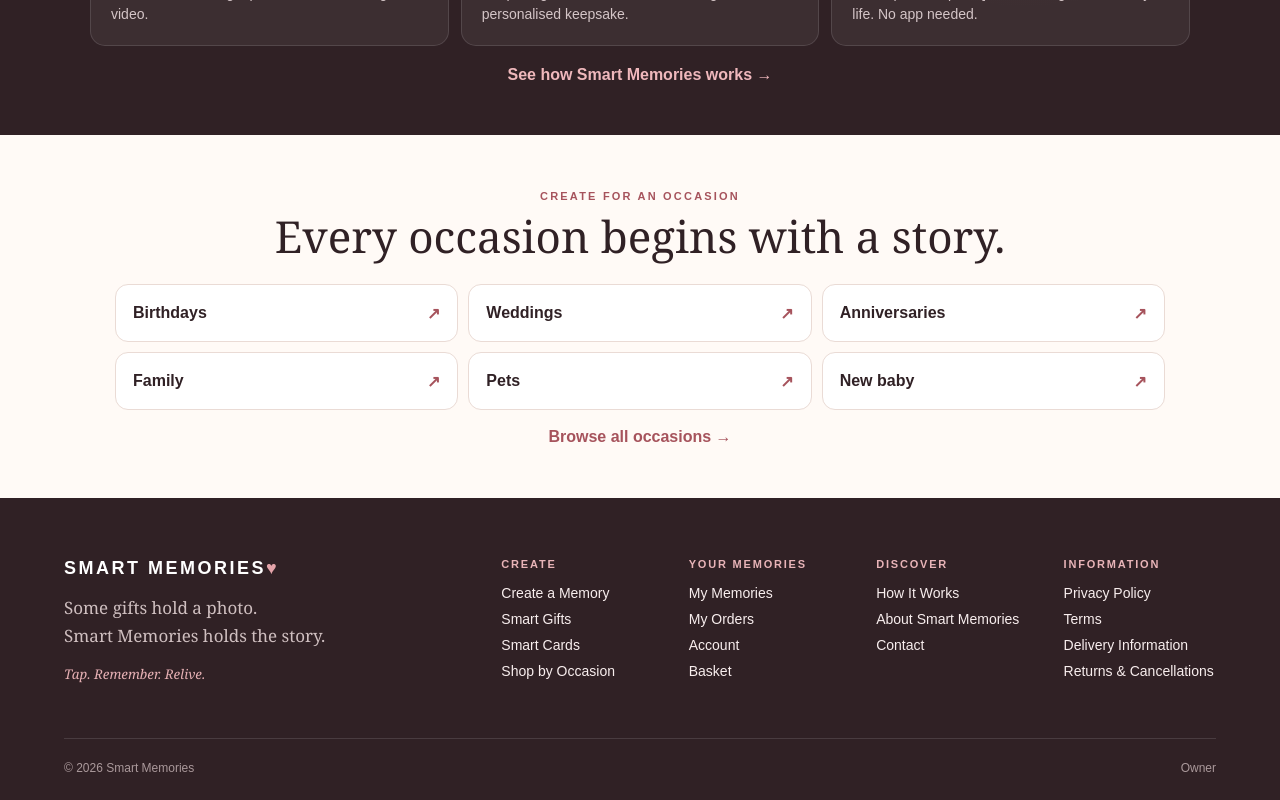
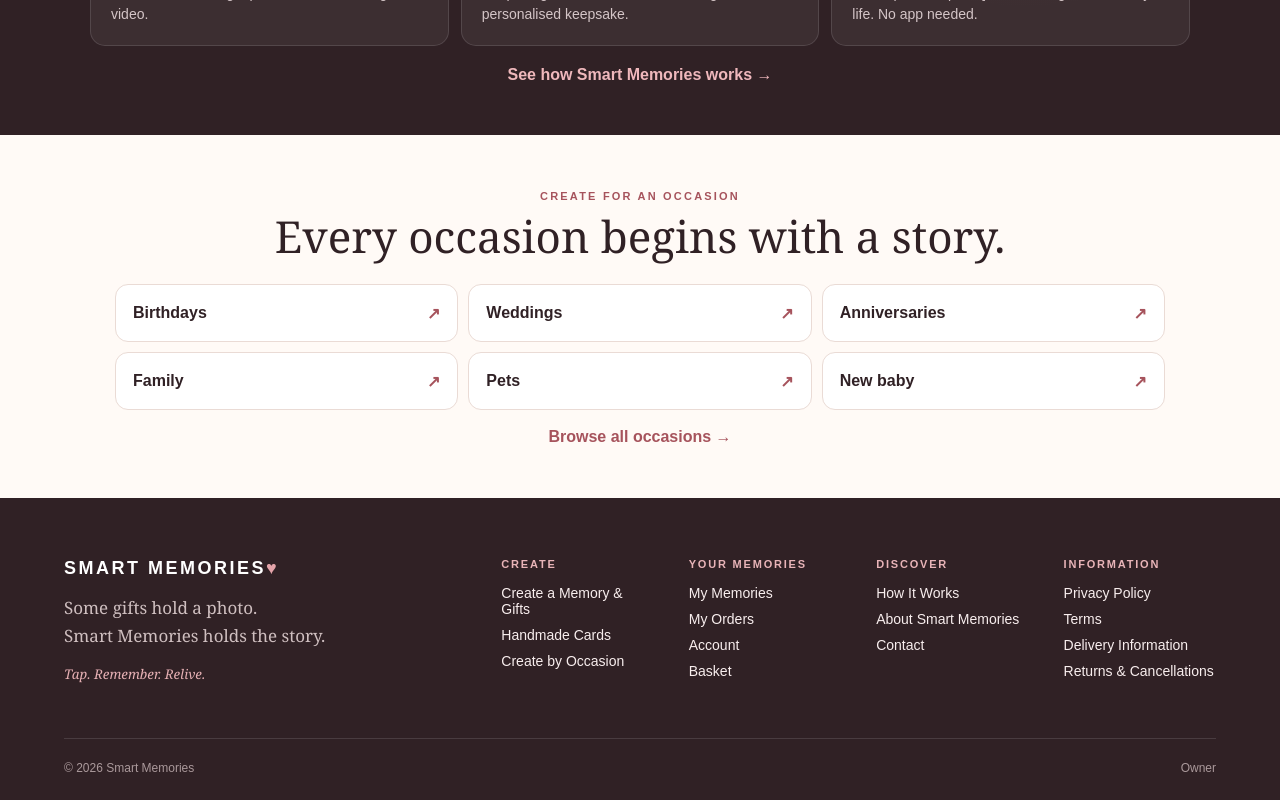
Before and after one commit to jorjuel/smart-memories, a Next.js app: page / in a window 1280 px wide. Shown: the part 1674-2474 px from the top of the page. Built offline with nearby package versions, Linux system fonts and the light colour scheme; no server answers.

Commit message:
Use a single Create Memory & Gifts footer destination, retain cards and occasions

```diff
--- a/components/SiteFooter.tsx
+++ b/components/SiteFooter.tsx
@@ -53,19 +53,15 @@ export default function SiteFooter() {
           </strong>
 
           <Link href="/create">
-            Create a Memory
-          </Link>
-
-          <Link href="/shop">
-            Smart Gifts
+            Create a Memory &amp; Gifts
           </Link>
 
           <Link href="/cards">
-            Smart Cards
+            Handmade Cards
           </Link>
 
           <Link href="/occasions">
-            Shop by Occasion
+            Create by Occasion
           </Link>
         </div>
 
```
